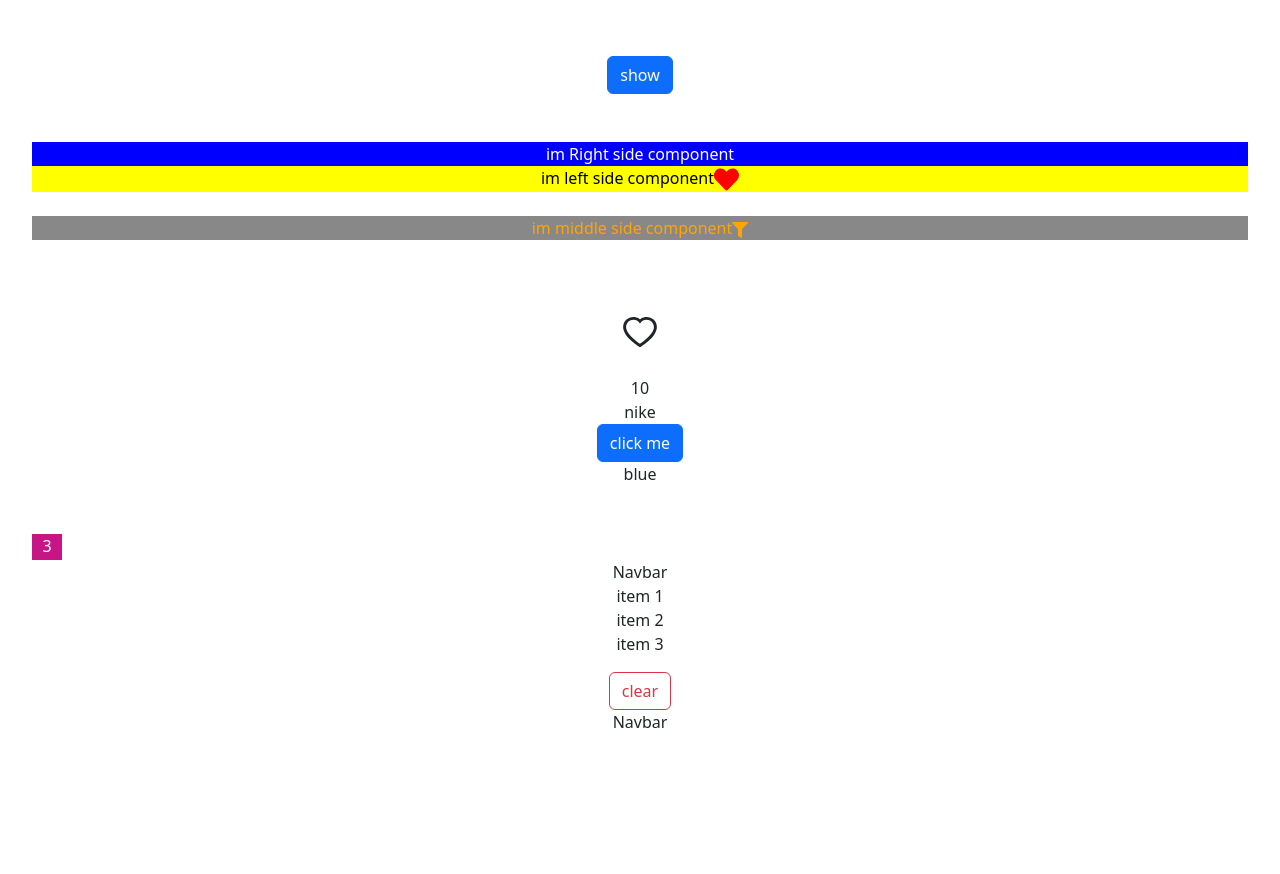
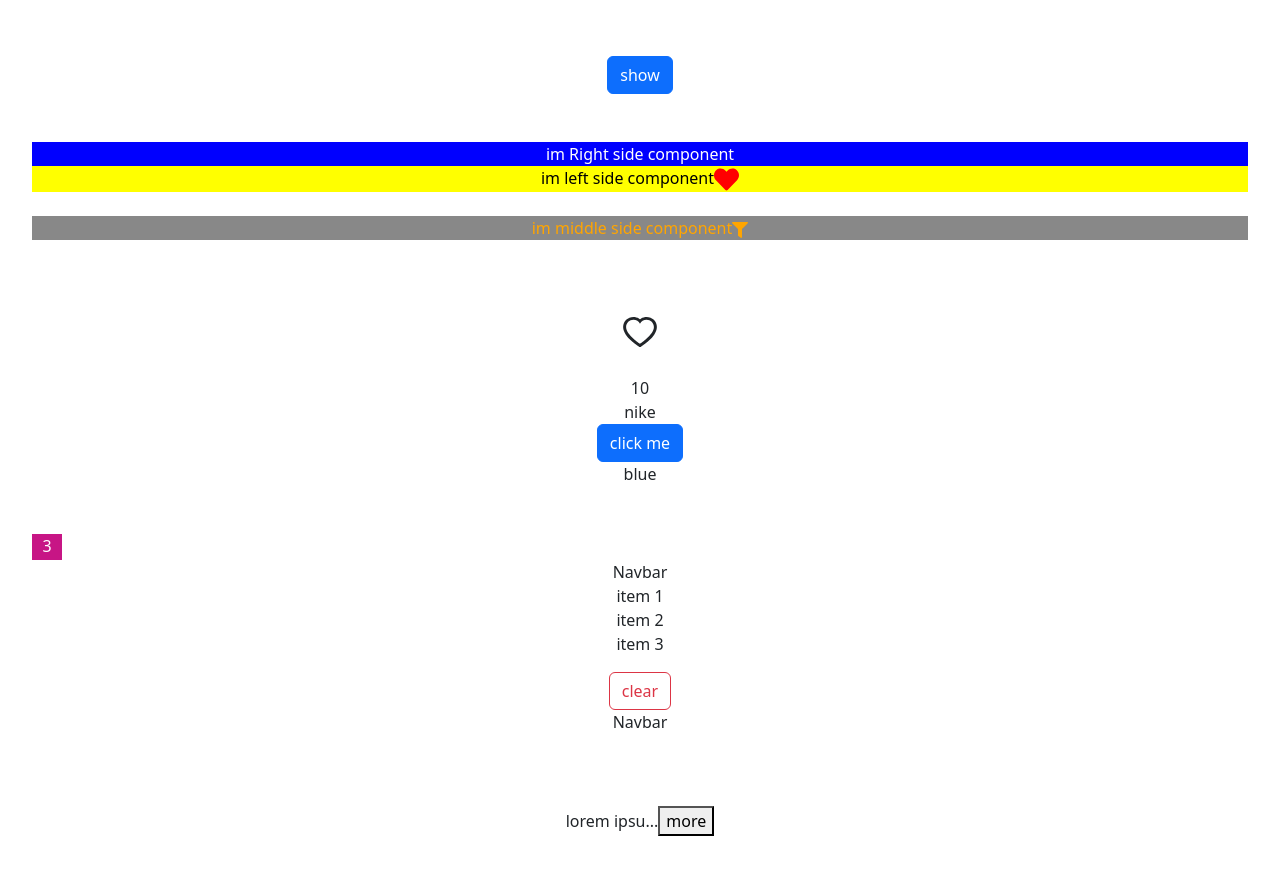
Before and after one commit to mostafafront/ReactPractice, a React app: page / in a window 1280 px wide. Shown: the top 874 px of the page. Before the commit the page ends 800 px from the top, so only its background shows below. Built offline with nearby package versions, Linux system fonts and the light colour scheme; the HTML template or start-up script is replaced by a standard one.

Commit message:
add text future in react/ Practice

```diff
--- a/src/App.tsx
+++ b/src/App.tsx
@@ -12,6 +12,7 @@ import BtnAdd from "./assets/body/BtnAdd/BtnAdd.tsx";
 import Navbar from "./assets/body/ProductUser/Navbar/Navbar.tsx";
 import ProductItem from "./assets/body/ProductUser/ProductItem/ProductItem.tsx";
 import BtnClear from "./assets/body/ProductUser/BtnClear/BtnClear.tsx";
+import TextArea from "./assets/body/TextArea/TextArea.tsx";
 
 
 function App() {
@@ -30,6 +31,7 @@ function App() {
 
 
     const [itemShop, setItemShop] = useState(['item 1', 'item 2', 'item 3'])
+
 
     return (
         <>
@@ -54,6 +56,11 @@ function App() {
             <Navbar coutItems={itemShop.length}></Navbar>
             <ProductItem children={itemShop.map(item => <li>{item}</li>)}></ProductItem>
             <BtnClear clearF={() => setItemShop([])}></BtnClear>
+
+            <br/><br/><br/>
+
+            <TextArea maxChar={10} key={'textvalue'}>lorem ipsumlorem ipsumlorem ipsumlorem ipsumlorem ipsumlorem ipsumlorem ipsumlorem ipsumlorem ipsumlorem ipsumloremipsumlorem ipsumlorem ipsumlorem ipsumlorem ipsumlorem ipsumlorem ipsumloremipsumlorem ipsumlorem ipsumlorem ipsumlorem ipsumlorem ipsumlorem ipsumloremipsumlorem ipsumlorem ipsumlorem ipsumlorem ipsumlorem ipsumlorem ipsumloremipsumlorem ipsumlorem ipsumlorem ipsumlorem ipsumlorem ipsumlorem ipsumloremipsumlorem ipsumlorem ipsumlorem ipsumlorem ipsumlorem ipsumlorem ipsumloremipsumlorem ipsumlorem ipsumlorem ipsumlorem ipsumlorem ipsumlorem ipsumlorem ipsumlorem ipsumlorem ipsumlorem ipsumlorem ipsumlorem ipsumlorem ipsumlorem ipsumlorem ipsumlorem ipsumlorem ipsumlorem ipsumlorem ipsumlorem ipsumlorem ipsum</TextArea>
+
         </>
     );
 }
--- /dev/null
+++ b/src/assets/body/TextArea/TextArea.tsx
@@ -0,0 +1,21 @@
+import {useState} from "react";
+
+interface Props{
+    children: string
+    maxChar?: number
+}
+export default function TextArea({children, maxChar= 10}: Props){
+
+    const [toggleText, setToggleTest] = useState(false)
+
+    if(children.length <= maxChar) return <p>{children}</p>
+
+
+    const text = toggleText ? children : children.substring(0, maxChar)
+
+    return(
+        <div>
+            <p>{text}...<button onClick={() => setToggleTest(!toggleText)}>{toggleText ? 'less' : 'more'}</button></p>
+        </div>
+    )
+}
```
